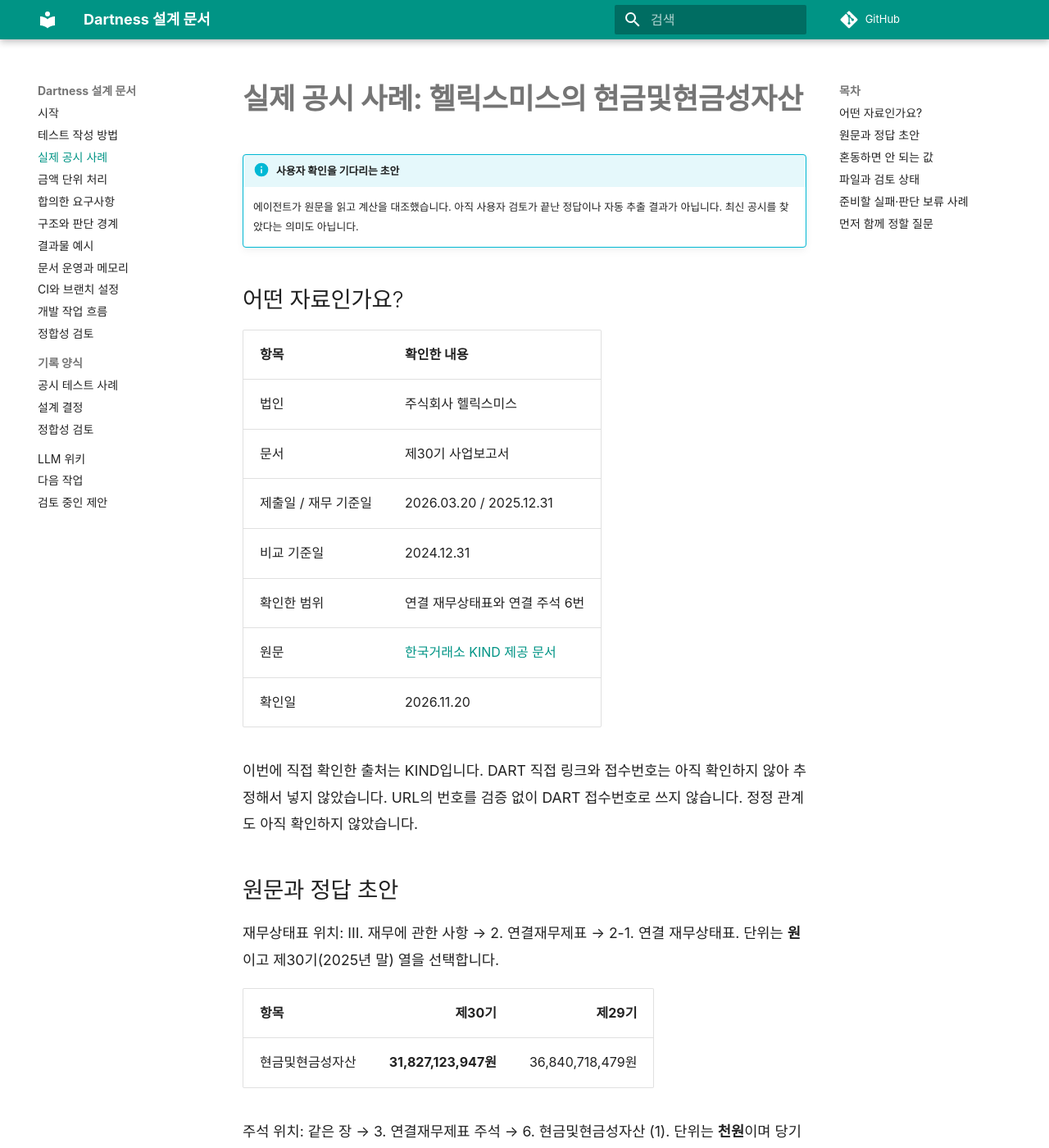
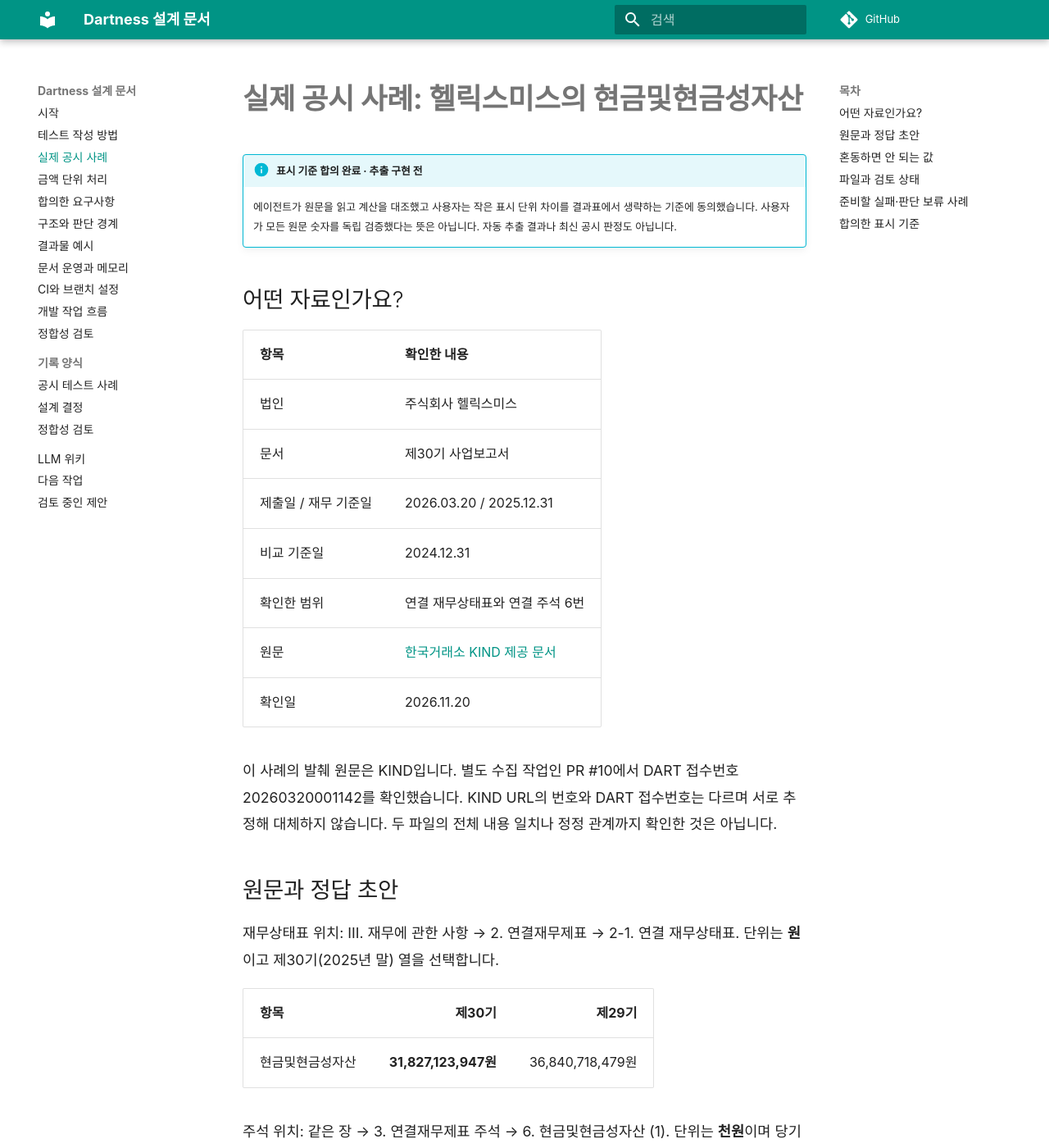
Before and after one commit to YUJAEYUN/Dartness, an MkDocs documentation site: the page built from docs/cases/helixmith-cash.md, in a window 1280 px wide and 1400 px high. Shown: the whole window at 82% size. Built offline with MkDocs 1.6.1 and Material for MkDocs 9.7.7, drawn with Linux system fonts in a browser that asks for light colours; comment, search, counter and statistics services are not loaded; some of the changed text lies outside the part shown.

Commit message:
표시 단위로 설명 가능한 작은 차이의 출력 기준 반영

```diff
--- a/docs/cases/helixmith-cash.md
+++ b/docs/cases/helixmith-cash.md
@@ -1,7 +1,7 @@
 # 실제 공시 사례: 헬릭스미스의 현금및현금성자산
 
-!!! info "사용자 확인을 기다리는 초안"
-    에이전트가 원문을 읽고 계산을 대조했습니다. 아직 사용자 검토가 끝난 정답이나 자동 추출 결과가 아닙니다. 최신 공시를 찾았다는 의미도 아닙니다.
+!!! info "표시 기준 합의 완료 · 추출 구현 전"
+    에이전트가 원문을 읽고 계산을 대조했고 사용자는 작은 표시 단위 차이를 결과표에서 생략하는 기준에 동의했습니다. 사용자가 모든 원문 숫자를 독립 검증했다는 뜻은 아닙니다. 자동 추출 결과나 최신 공시 판정도 아닙니다.
 
 ## 어떤 자료인가요?
 
@@ -15,7 +15,7 @@
 | 원문 | [한국거래소 KIND 제공 문서](https://kind.krx.co.kr/external/2026/03/20/001561/20260320005559/11011.htm) |
 | 확인일 | 2026.11.20 |
 
-이번에 직접 확인한 출처는 KIND입니다. DART 직접 링크와 접수번호는 아직 확인하지 않아 추정해서 넣지 않았습니다. URL의 번호를 검증 없이 DART 접수번호로 쓰지 않습니다. 정정 관계도 아직 확인하지 않았습니다.
+이 사례의 발췌 원문은 KIND입니다. 별도 수집 작업인 PR #10에서 DART 접수번호 20260320001142를 확인했습니다. KIND URL의 번호와 DART 접수번호는 다르며 서로 추정해 대체하지 않습니다. 두 파일의 전체 내용 일치나 정정 관계까지 확인한 것은 아닙니다.
 
 ## 원문과 정답 초안
 
@@ -38,10 +38,11 @@
 
 - 주석 내부 합계: 일치.
 - 재무상태표와 주석의 정확한 원 단위 비교: 53원 차이.
-- 차이의 원인과 자동 허용 여부: 확인 필요. 천원 표시와의 관계를 볼 수 있지만 반올림 방식이 명시됐다고 단정하지 않습니다.
+- 기본 결과표: 이번 53원 차이는 원·천원 표시 차이 범위에 있어 별도 경고를 생략합니다.
+- 내부 기록: 정확한 차이와 처리 근거를 남깁니다. 기업의 반올림 방식이 명시됐다고 단정하지 않습니다.
 - 보유 목적: 이 자료만으로 추정하지 않습니다.
 
-표시금액을 단순 반올림해 53원 차이를 숨기거나, 작은 차이라는 이유로 곧바로 기업 오류라고 쓰지 않습니다. 총액으로 어느 값을 사용할지와 오차 허용 정책은 다음 논의에서 정합니다.
+결과표에는 재무상태표 총액을 사용하고 원문은 바꾸지 않습니다. 작은 차이를 경고하지 않는 것과 계산 기록을 없애는 것은 구분합니다. 법인 공통의 고정 오차 금액·비율이나 반올림 방식은 정하지 않습니다. 같은 비교 기준인지 불명확하거나 금액 조건 충족 여부가 바뀌는 경우는 확인 필요로 남깁니다.
 
 ## 혼동하면 안 되는 값
 
@@ -66,10 +67,10 @@
 | 별도 표를 연결 값으로 선택 | 범위 불일치를 표시 | 실제 두 표를 대조 |
 | 원문 단위·문맥을 입력에서 제거 | 추정하지 않고 확인 필요 | 원문을 가공한 테스트 입력 |
 | 세부항목 하나를 제거 | 완전한 내역으로 합계 확정하지 않음 | 원문을 가공한 테스트 입력 |
-| 재무상태표와 주석 비교 | 53원 차이를 보존하고 판정은 보류 | 실제 공시의 표시 단위 차이 |
+| 재무상태표와 주석 비교 | 53원 차이는 기록에 보존하고 기본 결과표 경고 생략 | 실제 공시의 표시 단위 차이 |
 
 단위 제거·항목 삭제는 기업이 그렇게 공시했다는 뜻이 아닙니다. 테스트용 변형이며 원본과 별도 파일·식별자로 관리합니다. 변형 파일과 추출 테스트는 사용자 확인 후 작성합니다.
 
-## 먼저 함께 정할 질문
+## 합의한 표시 기준
 
-첫 사례에서는 **재무상태표의 원 단위 총액과 주석의 천원 단위 내역을 각각 보존하고, 주석 내부 합계와 재무상태표 대조 결과를 따로 보여주는 것**을 추천합니다. 53원 차이를 자동 허용할지는 아직 정하지 않습니다.
+2026-11-20 사용자와 **원문 값과 차이는 보존하고, 같은 비교 기준에서 표시 단위로 설명 가능한 작은 차이는 결과표에서 생략**하기로 정했습니다. 이번 사례의 53원 차이도 해당합니다. 이 합의는 모든 공시에 적용할 자동 판정 알고리즘을 확정한 것은 아닙니다.
--- a/docs/testing.md
+++ b/docs/testing.md
@@ -1,6 +1,6 @@
 # 테스트를 작성하고 확인하는 방법
 
-상태: 이슈 #7에서 작성한 첫 절차입니다. 실제 공시 정답 초안은 사용자 검토 전이며 추출 테스트는 아직 없습니다.
+상태: 이슈 #7에서 작성한 첫 절차입니다. 첫 사례의 작은 차이 표시 기준은 사용자와 합의했고, 추출 테스트는 아직 없습니다. 원문 대조는 에이전트가 수행했습니다.
 
 테스트는 구현이 지금 하는 일을 복사하는 대신, docs에 정한 동작과 공시 원문을 기준으로 작성합니다. 코드는 에이전트가 작성하되 기대 결과가 어디서 나왔는지 확인할 수 있어야 합니다.
 
@@ -64,4 +64,4 @@ API·LLM 응답을 고정한 테스트는 후속 코드가 그 응답을 처리
 
 ## 현재와 다음 단계
 
-기존 28개 테스트는 금액 단위 변환과 문서 예시를 검사합니다. 이번에 준비한 실제 공시 자료는 정답 초안이며 아직 추출기에 연결되지 않았습니다. 사용자가 첫 사례의 해석을 확인하면 필요한 입력·출력 계약과 실패 사례를 함께 정하고 다음 구현 이슈로 이어갑니다.
+기존 28개 테스트는 금액 단위 변환과 문서 예시를 검사합니다. 이번에 준비한 실제 공시 자료는 정답 초안이며 아직 추출기에 연결되지 않았습니다. 합의한 표시 기준을 바탕으로 필요한 입력·출력 계약과 실패 사례를 함께 정하고 다음 구현 이슈로 이어갑니다. 자동 차이 판정과 원문 추출은 아직 구현하지 않았습니다.
```
Also changed, not shown: docs/consistency.md (+1 -1 lines), docs/requirements.md (+3 -1 lines), docs/wiki/index.md (+1 -1 lines), docs/work-state.md (+3 -3 lines), 1 other file.
